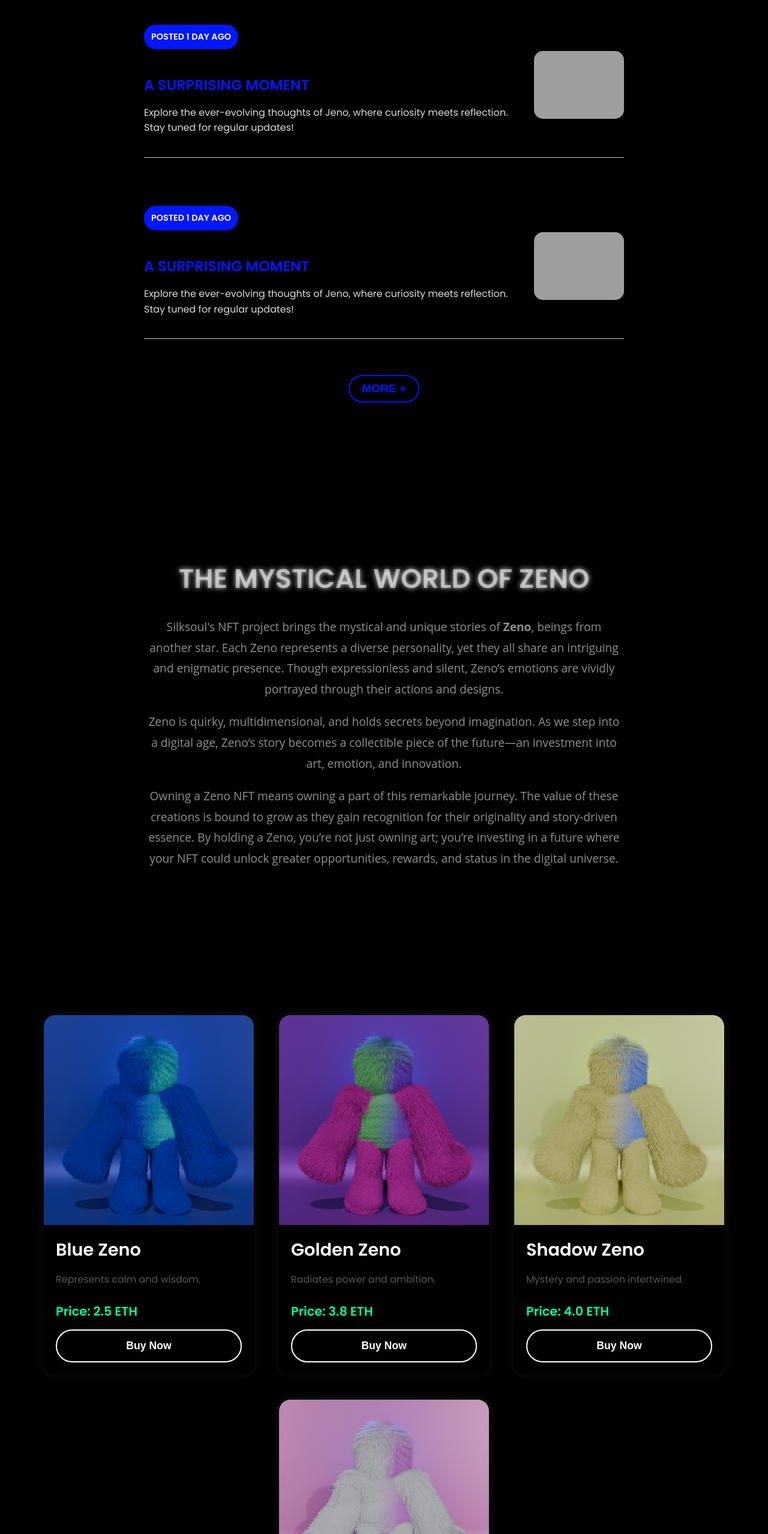
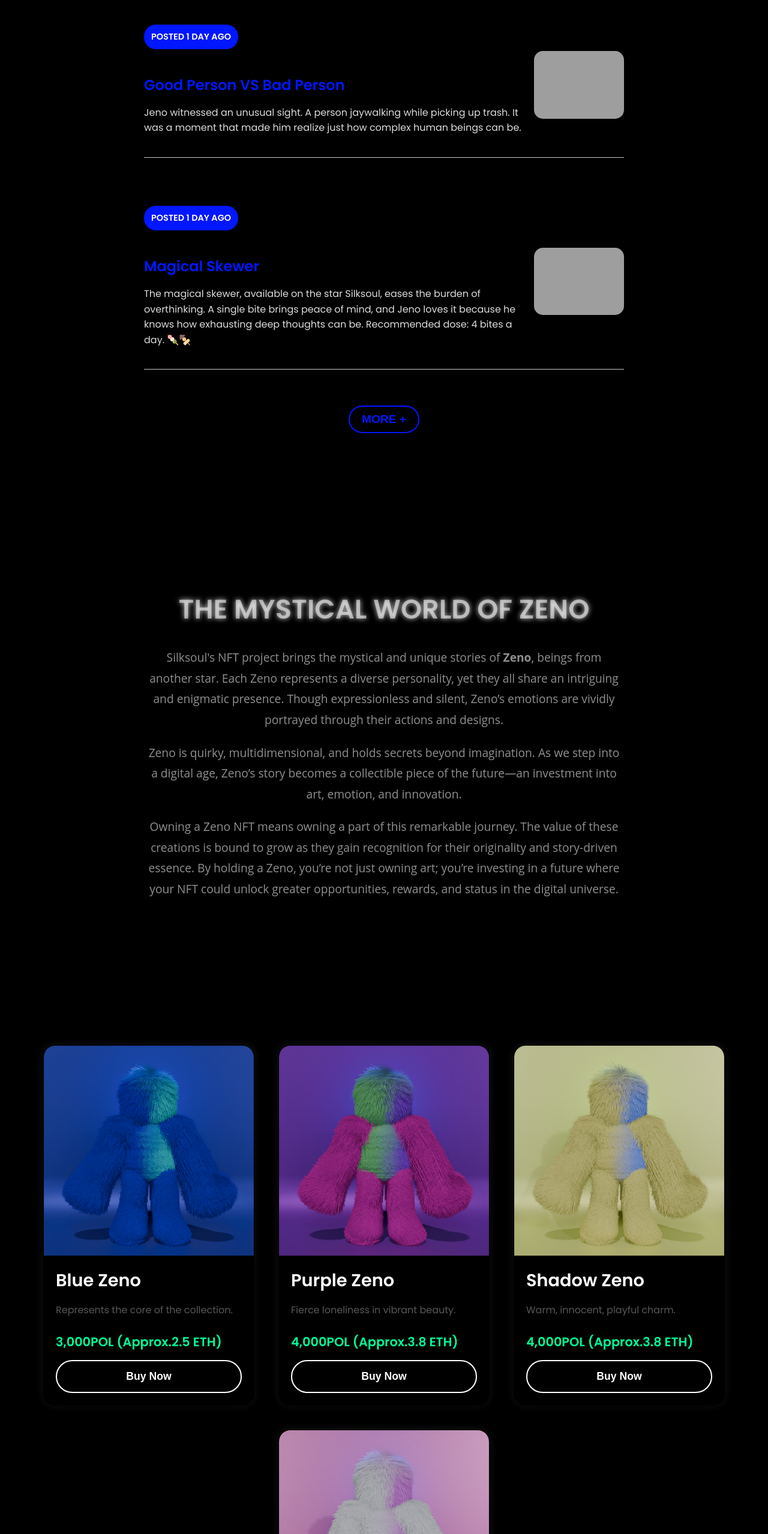
Before and after one commit to jieunpark802/silksoul, a plain HTML site: page index.html in a window 1280 px wide. Shown: the part 3623-6180 px from the top of the page at 60% size. Drawn offline with nearby package versions, Linux system fonts and the light colour scheme; grey boxes are pictures that could not be loaded.

Commit message:
Initial commit

```diff
--- a/index.html
+++ b/index.html
@@ -122,8 +122,8 @@
                         <span>POSTED 1 DAY AGO</span>
                     </div>
 
-                    <h4>A SURPRISING MOMENT</h4>
-                    <p>Explore the ever-evolving thoughts of Jeno, where curiosity meets reflection. Stay tuned for regular updates!</p>
+                    <h4>Good Person VS Bad Person</h4>
+                    <p>Jeno witnessed an unusual sight. A person jaywalking while picking up trash. It was a moment that made him realize just how complex human beings can be.</p>
                 </div>
                 <img src="images/bluesoul.png" alt="Jeno's Thought Image">
             </div>
@@ -135,15 +135,16 @@
                     <div class="timestamp">
                         <span>POSTED 1 DAY AGO</span>
                     </div>
-                    <h4>A SURPRISING MOMENT</h4>
-                    <p>Explore the ever-evolving thoughts of Jeno, where curiosity meets reflection. Stay tuned for regular updates!</p>
+                    <h4>Magical Skewer</h4>
+                    <p>The magical skewer, available on the star Silksoul, eases the burden of overthinking. A single bite brings peace of mind, and Jeno loves it because he knows how exhausting deep thoughts can be. Recommended dose: 4 bites a day. 🍡🍢</p>
                 </div>
                 <img src="images/bluesoul.png" alt="Jeno's Thought Image">
             </div>
 
             <div class="more-button">
-                <button>MORE +</button>
+                <button onclick="window.open('https://opensea.io/silksoul', '_blank')">MORE +</button>
             </div>
+
         </div>
     </section>
 
@@ -186,36 +187,37 @@
                     <img src="images/nft1.png" alt="NFT 1">
                     <div class="nft-info">
                         <h3>Blue Zeno</h3>
-                        <p>Represents calm and wisdom.</p>
-                        <p class="price">Price: 2.5 ETH</p>
-                        <button class="buy-button">Buy Now</button>
+                        <p>Represents the core of the collection.
+                            </p>
+                        <p class="price">3,000POL (Approx.2.5 ETH)</p>
+                        <button class="buy-button" onclick="window.open('https://opensea.io/assets/matic/0xb4b5dd8f9ab79ad214a674a51d7008129a5c3df9/1/', '_blank')">Buy Now</button>
                     </div>
                 </div>
                 <div class="nft-card">
                     <img src="images/nft2.png" alt="NFT 2">
                     <div class="nft-info">
-                        <h3>Golden Zeno</h3>
-                        <p>Radiates power and ambition.</p>
-                        <p class="price">Price: 3.8 ETH</p>
-                        <button class="buy-button">Buy Now</button>
+                        <h3>Purple Zeno</h3>
+                        <p>Fierce loneliness in vibrant beauty.</p>
+                        <p class="price">4,000POL (Approx.3.8 ETH)</p>
+                        <button class="buy-button" onclick="window.open('https://opensea.io/assets/matic/0xb4b5dd8f9ab79ad214a674a51d7008129a5c3df9/2/', '_blank')">Buy Now</button>
                     </div>
                 </div>
                 <div class="nft-card">
                     <img src="images/nft3.png" alt="NFT 3">
                     <div class="nft-info">
                         <h3>Shadow Zeno</h3>
-                        <p>Mystery and passion intertwined.</p>
-                        <p class="price">Price: 4.0 ETH</p>
-                        <button class="buy-button">Buy Now</button>
+                        <p>Warm, innocent, playful charm.</p>
+                        <p class="price">4,000POL (Approx.3.8 ETH)</p>
+                        <button class="buy-button" onclick="window.open('https://opensea.io/assets/matic/0xb4b5dd8f9ab79ad214a674a51d7008129a5c3df9/3/', '_blank')">Buy Now</button>
                     </div>
                 </div>
                 <div class="nft-card">
                     <img src="images/nft4.png" alt="NFT 4">
                     <div class="nft-info">
                         <h3>Crimson Zeno</h3>
-                        <p>Embodies energy and courage.</p>
-                        <p class="price">Price: 5.0 ETH</p>
-                        <button class="buy-button">Buy Now</button>
+                        <p>Pure and clear soul.</p>
+                        <p class="price">4,000POL (Approx.3.8 ETH)</p>
+                        <button class="buy-button" onclick="window.open('https://opensea.io/assets/matic/0xb4b5dd8f9ab79ad214a674a51d7008129a5c3df9/6/', '_blank')">Buy Now</button>
                     </div>
                 </div>
             </div>
--- a/script.js
+++ b/script.js
@@ -13,6 +13,12 @@ function submitWallet() {
     if (walletInput.value.trim() === '') {
         alert('Please enter a valid wallet address!');
     } else {
+        // 로컬스토리지에 저장
+        const walletAddress = walletInput.value.trim();
+        let walletList = JSON.parse(localStorage.getItem('walletAddresses')) || []; // 기존 데이터 가져오기
+        walletList.push(walletAddress); // 새 주소 추가
+        localStorage.setItem('walletAddresses', JSON.stringify(walletList)); // 저장
+
         // 성공 메시지 표시
         successMessage.style.display = 'block';
 
```
